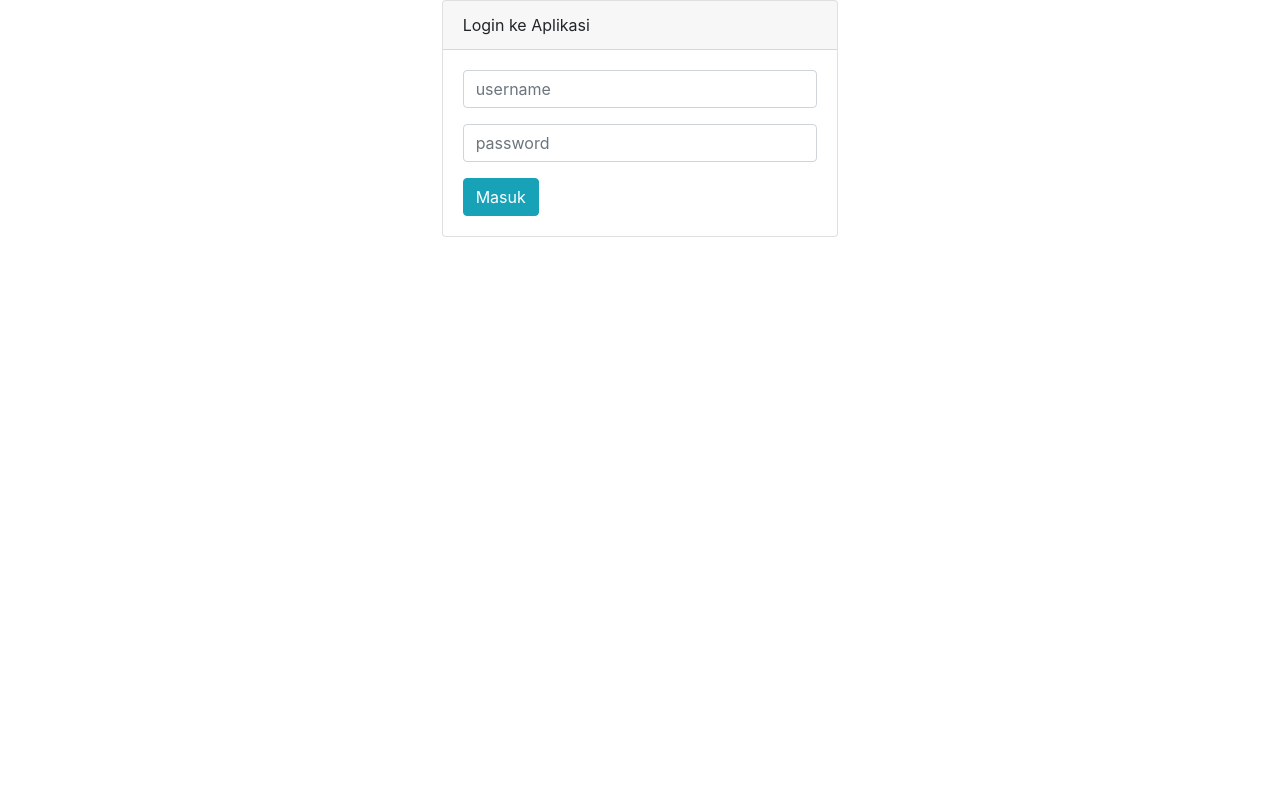
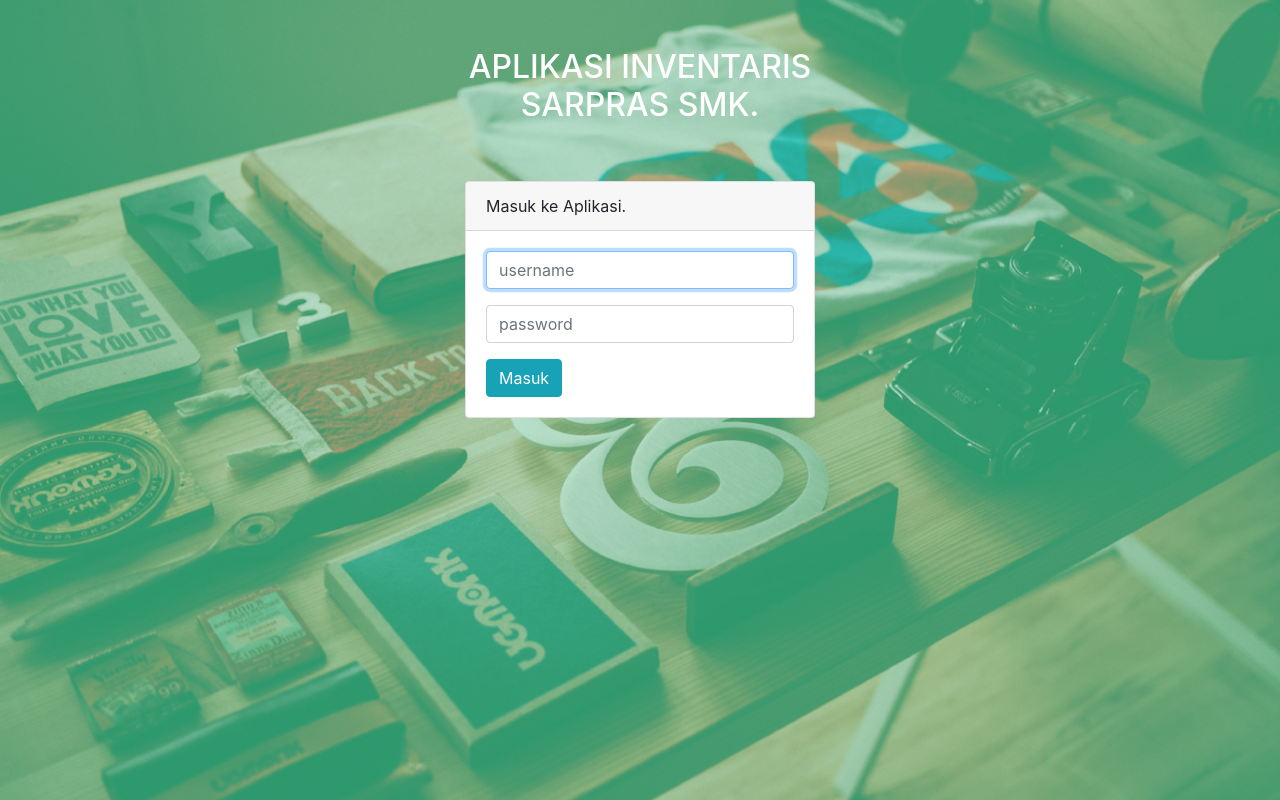
Before and after one commit to writerlab/ukk, a PHP site: page / in a window 1280 px wide. Run offline with PHP 8.4, Linux system fonts and the light colour scheme; data that the repository does not hold is empty; a stand-in replaces the project's code that opens the database connection.

Commit message:
update UI

```diff
--- a/konten/login.php
+++ b/konten/login.php
@@ -21,16 +21,22 @@
 }
 ?>
 
+<section class="login">
+  <div class="container">
+    <div class="row">
       <div class="col-4 offset-md-4">
+        <h2 class="text-center pt-5 pb-5 text-white">
+          APLIKASI INVENTARIS SARPRAS SMK.
+        </h2>
         <div class="card">
           <div class="card-header">
-      Login ke Aplikasi
+            Masuk ke Aplikasi.
           </div>
           <div class="card-body">
             <?php print $pesan?>
             <form action="" method="post">
               <div class="form-group">
-          <input type="text" class="form-control" name="username" placeholder="username" required>
+                <input type="text" class="form-control" name="username" placeholder="username" autofocus required>
               </div>
               <div class="form-group">
                 <input type="password" class="form-control" name="password" placeholder="password" required>
@@ -40,3 +46,6 @@
           </div>
         </div>
       </div>
+    </div>
+  </div>
+</section>
```
Lines whose indentation alone changed are shown as unchanged.
